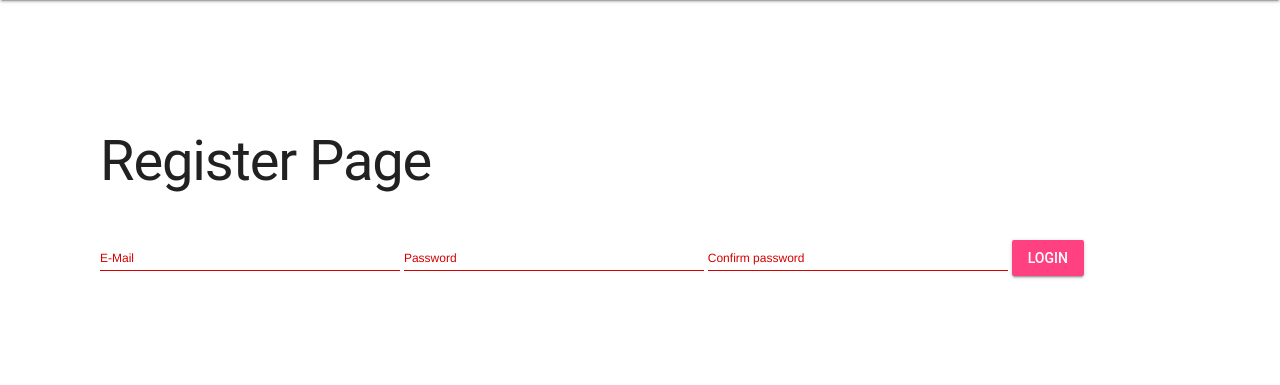
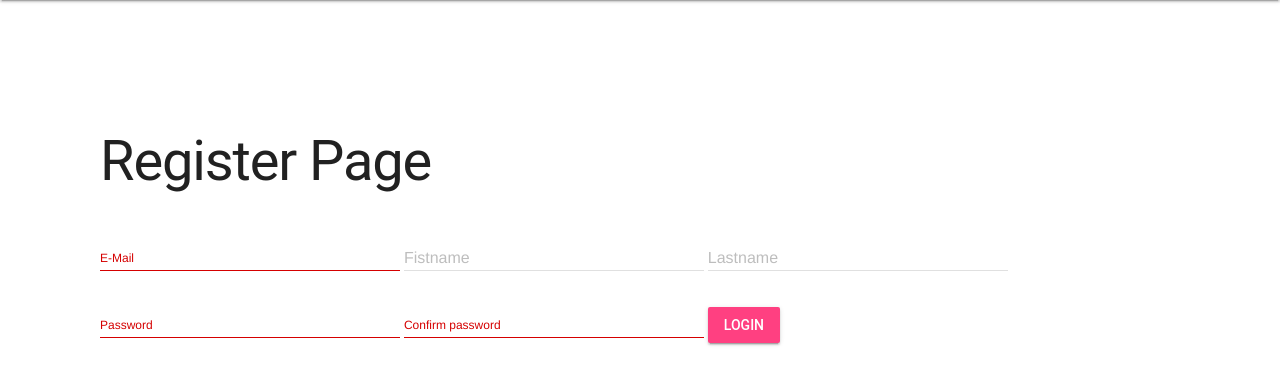
Before and after one commit to matthiasPlank/simple-chat, a Django app: page /register/ in a window 1280 px wide. Shown: the part 64-449 px from the top of the page. Run offline with Django 5.2, Linux system fonts and the light colour scheme.

Commit message:
add name to register

```diff
--- a/chat/templates/auth/login.html
+++ b/chat/templates/auth/login.html
@@ -22,5 +22,6 @@
     </button>
 </form>
 
+<p>Not register yet? Create a new Account <a href="/register/">here</a></p>
 
 {% endblock %}
--- a/chat/templates/auth/register.html
+++ b/chat/templates/auth/register.html
@@ -11,6 +11,14 @@
     <div class="mdl-textfield mdl-js-textfield mdl-textfield--floating-label">
         <input class="mdl-textfield__input" type="email" id="sample2" name="email" autocomplete="false" required>
         <label class="mdl-textfield__label" for="sample2">E-Mail</label>
+    </div>
+    <div class="mdl-textfield mdl-js-textfield mdl-textfield--floating-label">
+        <input class="mdl-textfield__input" type="text" id="firstName" name="firstName" autocomplete="false">
+        <label class="mdl-textfield__label" for="firstName">Fistname</label>
+    </div>
+    <div class="mdl-textfield mdl-js-textfield mdl-textfield--floating-label">
+        <input class="mdl-textfield__input" type="text" id="lastName" name="lastName" autocomplete="false">
+        <label class="mdl-textfield__label" for="lastName">Lastname</label>
     </div>
     <div class="mdl-textfield mdl-js-textfield mdl-textfield--floating-label">
         <input class="mdl-textfield__input" type="password" id="sample3" name="password" autocomplete="off" required>
--- a/chat/views.py
+++ b/chat/views.py
@@ -7,7 +7,6 @@
 
 import re
 
-
 from chat.models import Message, Chat
 
 # Create your views here.
@@ -15,7 +14,6 @@
 def index(request):
     print(request.method)
     if request.method == 'POST':
-        print("Received Data:" + request.POST['textmessage'])
         myChat = Chat.objects.get(id=1)
         Message.objects.create(text=request.POST['textmessage'] , chat=myChat , author=request.user , receiver=request.user);
     chatMessages = Message.objects.filter(chat__id=1)
@@ -47,6 +45,9 @@
         if passwordCheck:
             username = getUsernameFromEmail(request.POST['email'])
             user = User.objects.create_user(username, request.POST['email'], request.POST['password'])
+            user.last_name = request.POST['lastName'];
+            user.first_name = request.POST['firstName'];
+            user.save()
             if user:
                 login(request, user)
                 return HttpResponseRedirect("/chat/")
@@ -58,7 +59,6 @@
 
 
 def getUsernameFromEmail(username):
-
     subIndex = username.find('@')
     username = username[0:subIndex];
     username = re.sub('[\W_]+', '', username)
```
